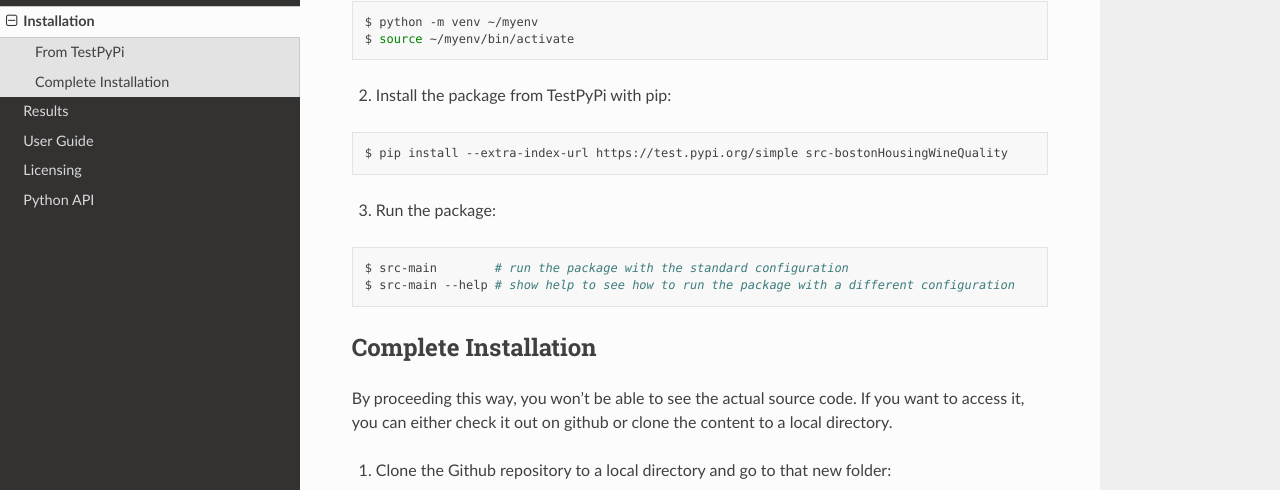
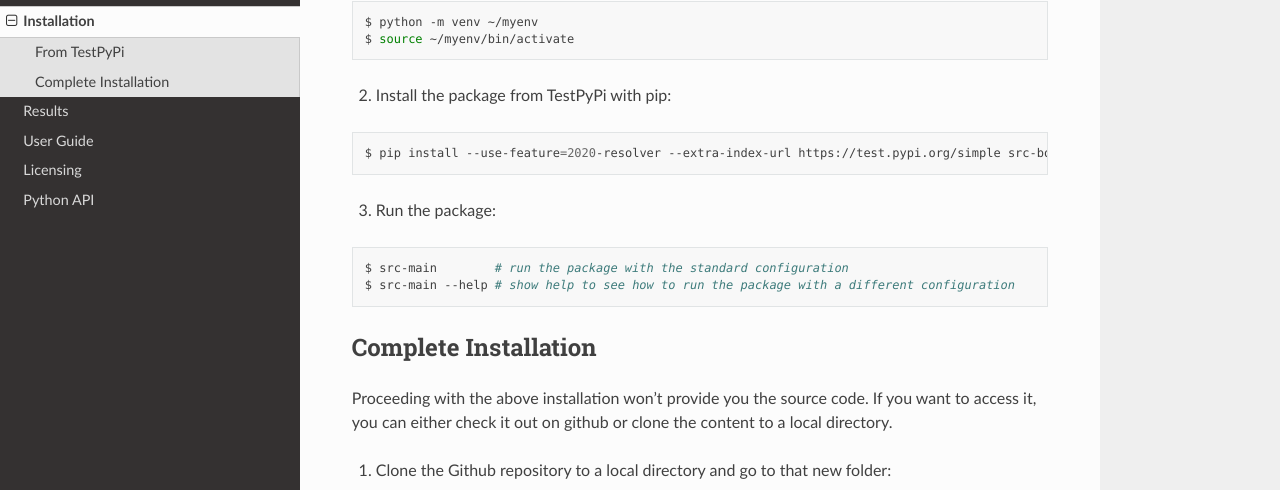
Before and after one commit to CedricLienhard/M05_miniProject, a Sphinx documentation site: the page built from doc/installation.rst, in a window 1280 px wide and 900 px high. Shown: the part 407-897 px from the top of the window. Built offline with Sphinx 7.4.7 and the Read the Docs theme 2.0.0, drawn with Linux system fonts in a browser that asks for light colours.

Commit message:
update installation documentation

```diff
--- a/doc/installation.rst
+++ b/doc/installation.rst
@@ -23,7 +23,7 @@ You can simply us 'pip' to install the full package.
 
 .. code-block:: sh
 
-   $ pip install --extra-index-url https://test.pypi.org/simple src-bostonHousingWineQuality
+   $ pip install --use-feature=2020-resolver --extra-index-url https://test.pypi.org/simple src-bostonHousingWineQuality
 
 
 3. Run the package:
@@ -36,7 +36,7 @@ You can simply us 'pip' to install the full package.
 Complete Installation
 -----------------------
 
-By proceeding this way, you won't be able to see the actual source code. If you want to access it, you can either check it out on github or clone the content to a local directory.
+Proceeding with the above installation won't provide you the source code. If you want to access it, you can either check it out on github or clone the content to a local directory.
 
 1. Clone the Github repository to a local directory and go to that new folder:
 
```
